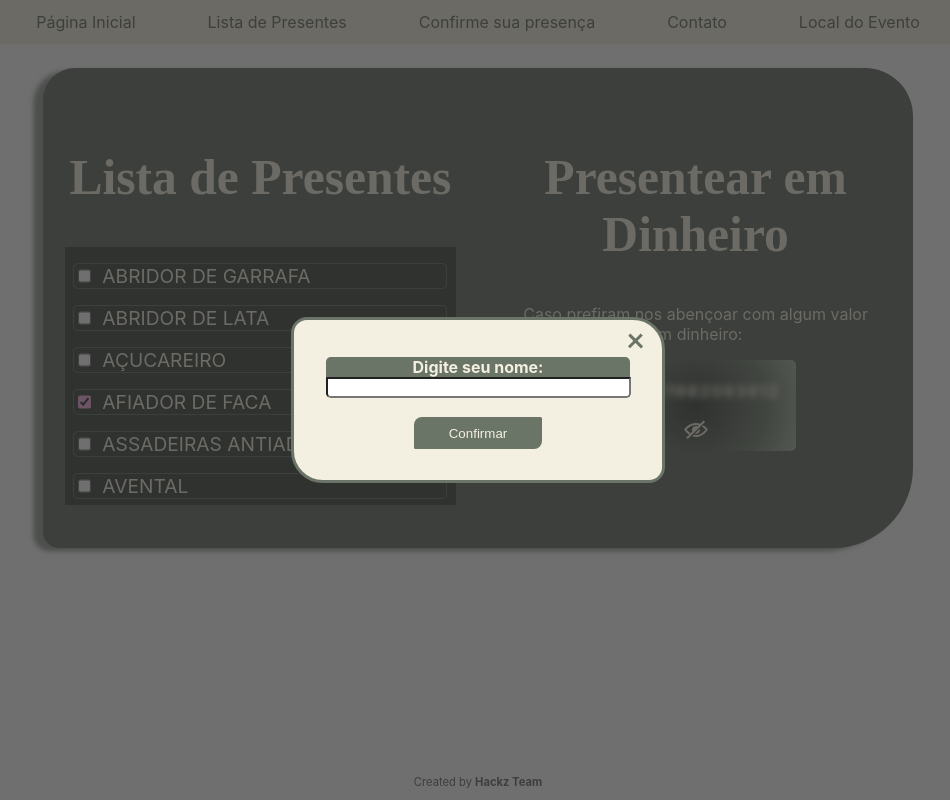
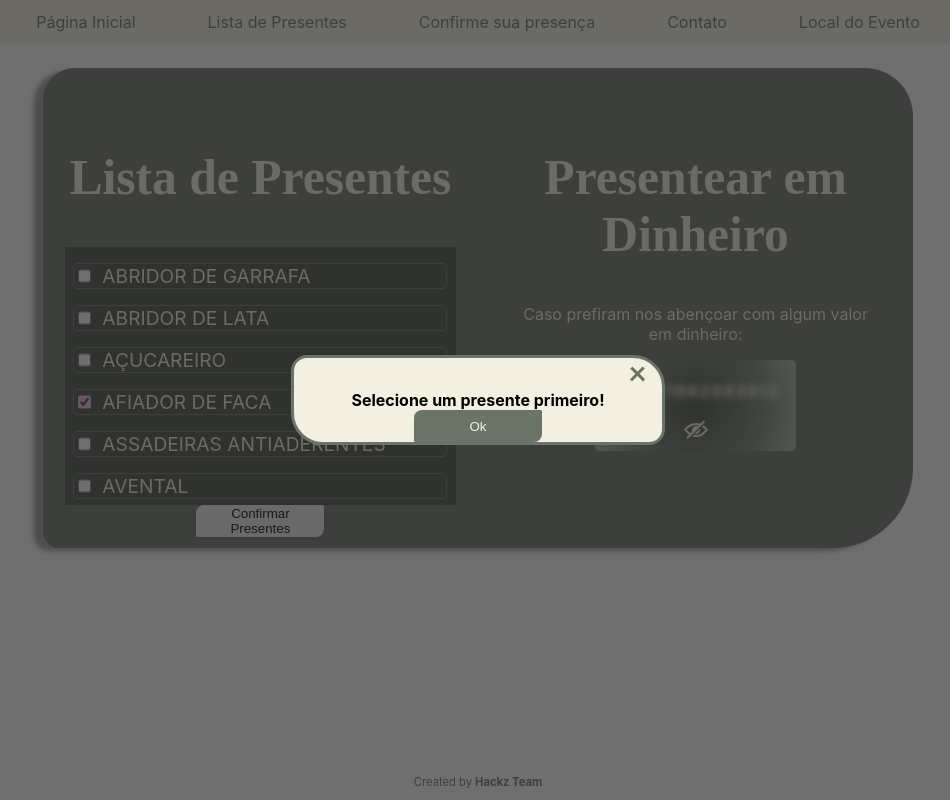
Before and after one commit to luiscetta/GiftList, a React (Create React App) app: page /gift-list in a window 1280 px wide. Both pictures are taken after a click on the checkbox "AFIADOR DE FACA". Shown: the whole page, without its empty margins (162-1112 px from the left). Built offline with nearby package versions, Linux system fonts and the light colour scheme; a web font is replaced by a local one.

Commit message:
optimize gift selection

```diff
--- /dev/null
+++ b/src/Components/Forms/GiftConfirmationForm/index.js
@@ -0,0 +1,18 @@
+import './styles.scss';
+
+
+export default function GiftConfirmationForm({ gifts }) {
+    return (
+        <div className="chosen-gifts">
+            <span>{gifts.length ? 'Presentes escolhidos:' : 'Escolha um presente primeiro!'}</span>
+            <ul>
+                {gifts.map((gift, i) => <li key={i}>{gift}</li>)}
+            </ul>
+            <form className="gift-confirmation-form">
+                <label htmlFor="modalInput">Digite seu nome:</label>
+                <input id="modalInput" type="text" />
+                <button type="submit">Confirmar</button>
+            </form>
+        </div>
+    );
+}
--- /dev/null
+++ b/src/Components/Forms/GiftConfirmationForm/styles.scss
@@ -0,0 +1,42 @@
+.gift-confirmation-form {
+    margin: 0.3rem auto 0;
+    width: 19rem;
+    height: 8rem;
+
+    display: flex;
+    flex-direction: column;
+
+    label {
+        background-color: var(--greentext);
+        border-radius: 0.3rem 0.3rem 0 0;
+
+        color: var(--offwhite);
+        font-weight: bold;
+    }
+
+    input {
+        width: 18.54rem;
+        border-radius: 0 0 0.3rem 0.3rem;
+        margin-bottom: 1rem;
+        outline: none;
+    }
+
+    button {
+        width: 8rem;
+        height: 2rem;
+        margin: auto;
+        background-color: var(--greentext);
+        color: var(--offwhite);
+        border: none;
+        border-radius: 0.5rem 0.1rem 0.5rem 0.1rem;
+        cursor: pointer;
+    }
+
+    button:hover {
+        font-weight: bold;
+        transition: all 0.3s ease-in;
+        background-color: #474d46;
+        border: 0.1rem solid var(--greentext);
+        color: var(--offwhite);
+    }
+}
--- a/src/Components/List/index.js
+++ b/src/Components/List/index.js
@@ -1,26 +1,36 @@
 import { useState } from 'react';
 
-import './styles.css';
 import Modal from '../Modal';
+import GiftConfirmationForm from '../Forms/GiftConfirmationForm';
+import './styles.scss';
 
 
 const ListItems = () => {
     const [isModalVisible, setIsModalVisible] = useState(false);
+    const [gifts, setGifts] = useState([]);
+
+    const toggleModal = () => setIsModalVisible(!isModalVisible);
+    const addGifts = (e) => {
+        if (e.target.checked) {
+            setGifts(previous => [...previous, e.target.value]);
+        }
+        else setGifts(previous => [...previous.filter(p => p !== e.target.value)]);
+    };
 
     return (
         <div className="scroll-container">
             <h2 className="gift-title">Lista de Presentes</h2>
             <div className="overflow">
                 <div className="scroll-content">
-                    <input onClick={() => setIsModalVisible(true)} type="checkbox" id="check1" className="check-input" />
+                    <input onClick={addGifts} type="checkbox" id="check1" className="check-input" value="Abridor de Garrafa" />
                     <label htmlFor="check1">Abridor de Garrafa</label>
                 </div>
                 <div className="scroll-content">
-                    <input onClick={() => setIsModalVisible(true)} id="check2" type="checkbox" className="check-input" />
+                    <input onClick={addGifts} id="check2" type="checkbox" className="check-input" value="Abridor de Lata" />
                     <label htmlFor="check2">Abridor de Lata</label>
                 </div>
                 <div className="scroll-content">
-                    <input onClick={() => setIsModalVisible(true)} id="check3" type="checkbox" className="check-input" />
+                    <input onClick={addGifts} id="check3" type="checkbox" className="check-input" value="Açucareiro" />
                     <label htmlFor="check3">Açucareiro</label>
                 </div>
                 <div className="scroll-content">
@@ -384,27 +394,35 @@ const ListItems = () => {
                     <label htmlFor="check91">Travessas/Refratários</label>
                 </div>
                 <div className="scroll-content">
-                    <input onClick={() => setIsModalVisible(true)} id="check92" type="checkbox" className="check-input" />
+                    <input id="check92" type="checkbox" className="check-input" />
                     <label htmlFor="check92">Vassoura Piassava e de Pelo</label>
                 </div>
                 <div className="scroll-content">
-                    <input onClick={() => setIsModalVisible(true)} id="check93" type="checkbox" className="check-input" />
+                    <input id="check93" type="checkbox" className="check-input" />
                     <label htmlFor="check93">Rodo</label>
                 </div>
                 <div className="scroll-content">
-                    <input onClick={() => setIsModalVisible(true)} id="check94" type="checkbox" className="check-input" />
+                    <input id="check94" type="checkbox" className="check-input" />
                     <label htmlFor="check94">Pá de Lixo</label>
                 </div>
             </div>
-            {isModalVisible
-                ?
-                <Modal onClose={() => setIsModalVisible(false)}>
-                    <label className="modal-label" htmlFor="modalInput">Digite seu nome:</label>
-                    <input className="modal-input" id="modalInput" type="text" />
-                    <button className="modal-btn" type="submit">Confirmar</button>
+            <div className="gift-confirmation">
+                <button onClick={toggleModal}>Confirmar Presentes</button>
+            </div>
+            {isModalVisible ?
+                <Modal onClose={toggleModal}>
+                    {gifts.length ?
+                        <GiftConfirmationForm gifts={gifts} />
+                        :
+                        <div className="no-gifts-chosen">
+                            <span>Selecione um presente primeiro!</span>
+                            <button onClick={toggleModal}>Ok</button>
+                        </div>
+                    }
                 </Modal>
                 :
-                null}
+                null
+            }
         </div>
     );
 }
--- a/src/Components/List/styles.css
+++ b/src/Components/List/styles.scss
@@ -48,6 +48,32 @@
     accent-color: rgb(243, 180, 224);
 }
 
+.gift-confirmation button {
+    width: 8rem;
+    height: 2rem;
+    margin: auto;
+    color: black;
+    border: none;
+    border-radius: 0.5rem 0.1rem 0.5rem 0.1rem;
+    cursor: pointer;
+}
+
+.no-gifts-chosen {
+    display: flex;
+    flex-direction: column;
+
+    button {
+        width: 8rem;
+        height: 2rem;
+        margin: auto;
+        color: var(--offwhite);
+        background-color: var(--greentext);
+        border: none;
+        border-radius: 0.5rem 0.1rem 0.5rem 0.1rem;
+        cursor: pointer;
+    }
+}
+
 /* MEDIA ___________________________________________________________________ */
 @media screen and (max-width: 428px) {
     .scroll-container {
--- a/src/Components/Modal/index.js
+++ b/src/Components/Modal/index.js
@@ -6,10 +6,8 @@ const Modal = ({ children, onClose = () => { } }) => {
     return (
         <div className="modal">
             <div className="modal-container">
-                <form className="modal-form">
-                    <button onClick={onClose} className="close" />
-                    {children}
-                </form>
+                <button onClick={onClose} className="close" />
+                {children}
             </div>
         </div>
     );
--- a/src/Components/Modal/styles.scss
+++ b/src/Components/Modal/styles.scss
@@ -16,17 +16,8 @@
     background-color: var(--offwhite);
     border: 0.2rem solid var(--greentext);
     width: 23rem;
-    height: 10rem;
+    height: auto;
     border-radius: 1rem 2rem 1rem 2rem;
-}
-
-.modal-form {
-    margin: 0.3rem auto 0;
-    width: 19rem;
-    height: 8rem;
-
-    display: flex;
-    flex-direction: column;
 }
 
 .close {
@@ -35,7 +26,7 @@
     border: none;
     width: 32px;
     height: 32px;
-    right: calc(-100% + 10px);
+    right: calc(-100% + 40px);
     display: flex;
     position: relative;
     align-items: center;
@@ -58,40 +49,6 @@
     &:after {
         transform: rotate(-45deg);
     }
-}
-
-.modal-label {
-    background-color: var(--greentext);
-    border-radius: 0.3rem 0.3rem 0 0;
-
-    color: var(--offwhite);
-    font-weight: bold;
-}
-
-.modal-input {
-    width: 18.54rem;
-    border-radius: 0 0 0.3rem 0.3rem;
-    margin-bottom: 1rem;
-    outline: none;
-}
-
-.modal-btn {
-    width: 8rem;
-    height: 2rem;
-    margin: auto;
-    background-color: var(--greentext);
-    color: var(--offwhite);
-    border: none;
-    border-radius: 0.5rem 0.1rem 0.5rem 0.1rem;
-    cursor: pointer;
-}
-
-.modal-btn:hover {
-    font-weight: bold;
-    transition: all 0.3s ease-in;
-    background-color: #474d46;
-    border: 0.1rem solid var(--greentext);
-    color: var(--offwhite);
 }
 
 // MEDIA ______________________________________________________________________________________
--- a/src/Components/PresenceInput/index.js
+++ b/src/Components/PresenceInput/index.js
@@ -1,6 +1,6 @@
 import { useState } from 'react';
+
 import Input from './Input';
-
 import './styles.css';
 
 
```
